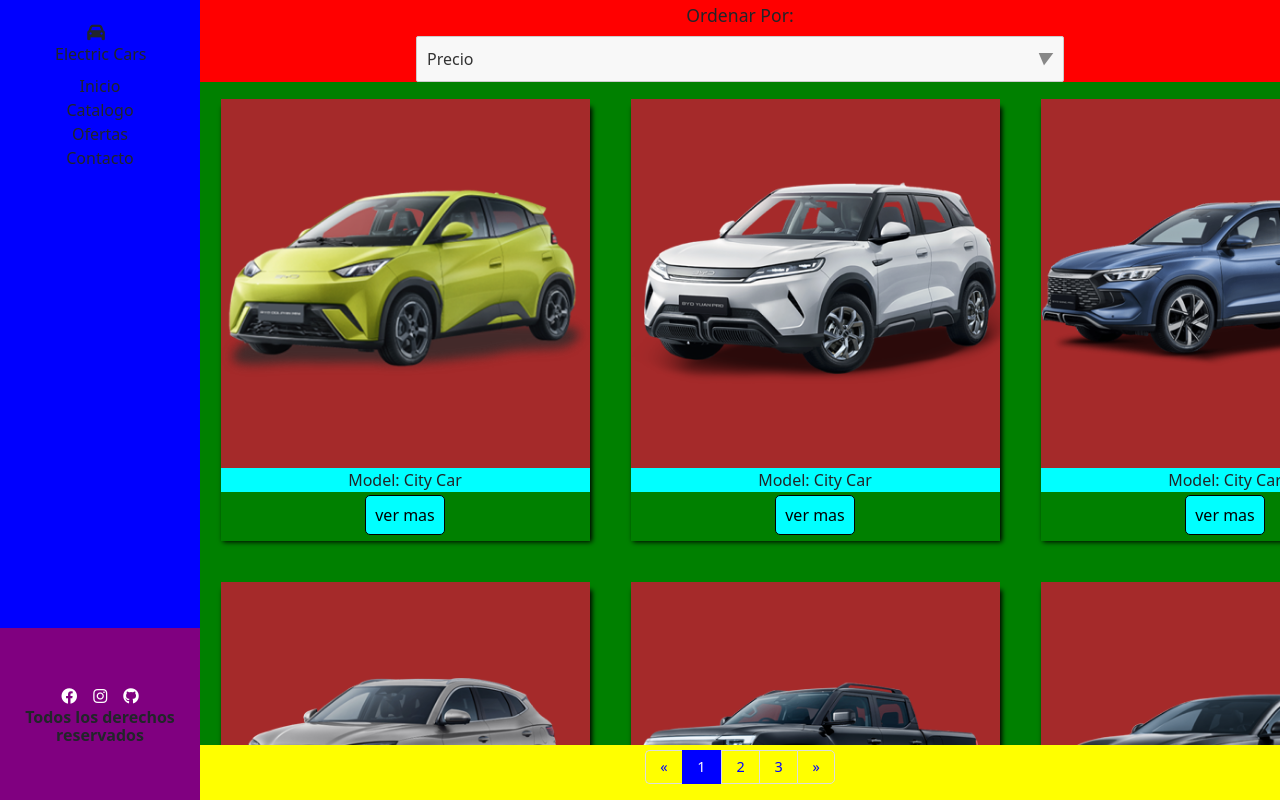
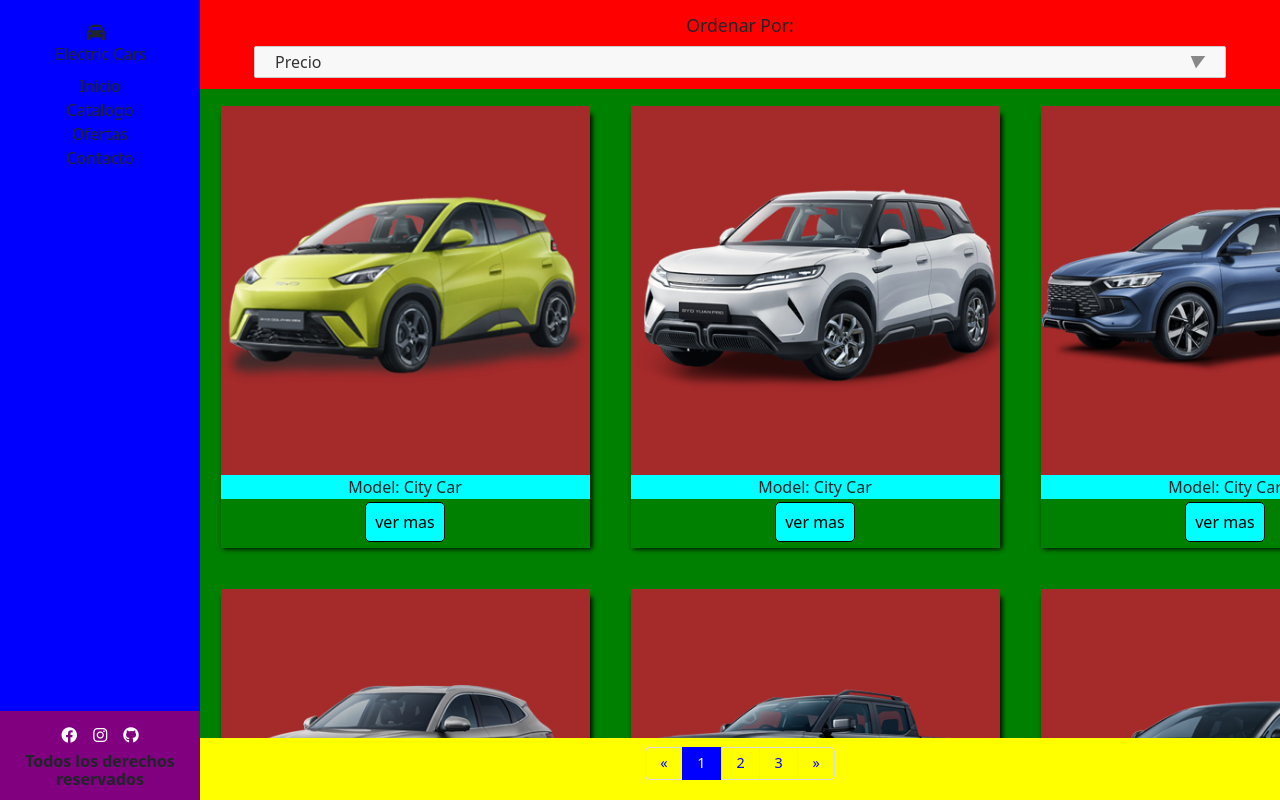
Before and after one commit to Gotharo/Desafio-3_Modulo-2, a plain HTML site: page index.html in a window 1280 px wide. Drawn offline with nearby package versions, Linux system fonts and the light colour scheme; files whose address does not match are found by name.

Commit message:
styles: se corrigen algunos estilos

```diff
--- a/assets/css/styles.css
+++ b/assets/css/styles.css
@@ -129,6 +129,7 @@ article p {
   .card1:nth-child(n + 2) {
     display: none;
   }
+
 }
 
 @media (min-width: 576px) {
@@ -142,7 +143,12 @@ article p {
   }
   .select-container {
     position: relative;
-    width: 60%; /* Ajusta el ancho según sea necesario */
+    width: 90%; /* Ajusta el ancho según sea necesario */
+  }
+  .select-trigger {
+
+    padding: 3px 20px;
+
   }
   .card1 {
     display: flex;
@@ -156,6 +162,9 @@ article p {
   }
   .main1 section article  {
     height: 90px;
+  }
+  .footer1 p {
+    padding-top: 5px;
   }
 
 }
@@ -302,7 +311,7 @@ article p {
 @media (min-width: 576px) {
   body {
     grid-template-columns: 200px 7fr;
-    grid-template-rows: 1fr 1fr 6fr 1.5fr 0.7fr;
+    grid-template-rows: 1fr 1fr 6fr .3fr 0.7fr;
     grid-template-areas:
       "nav1 order1"
       "nav1 main1"
```
